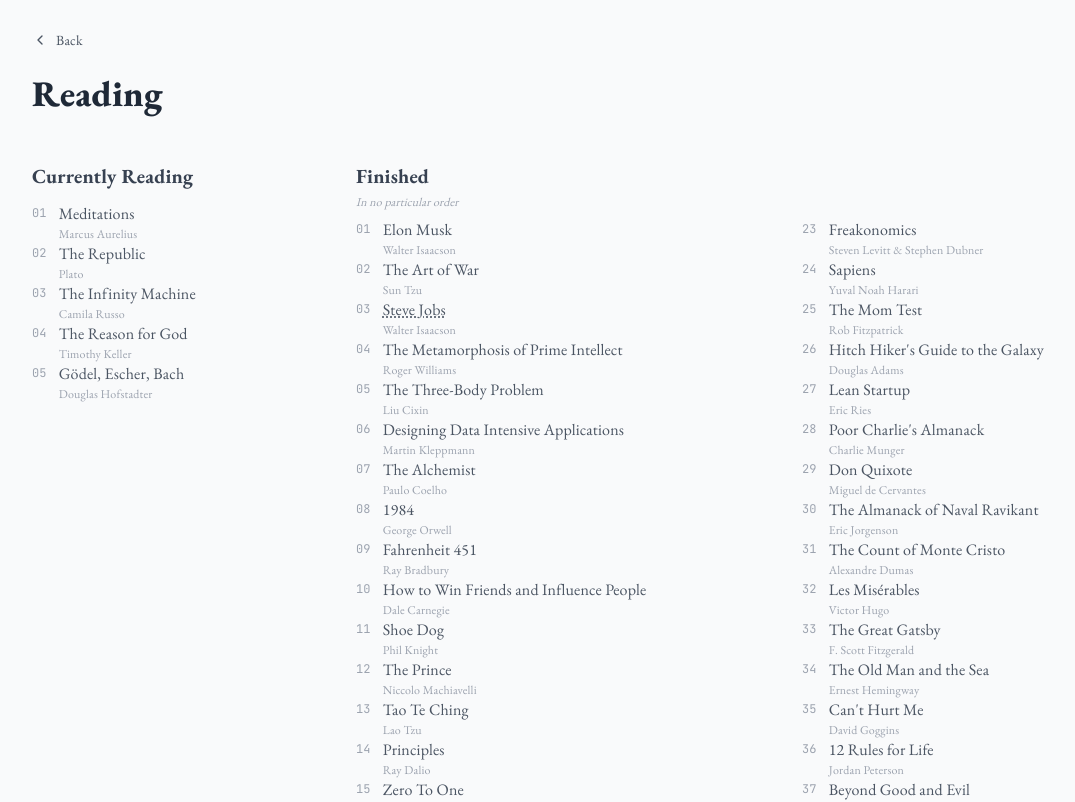
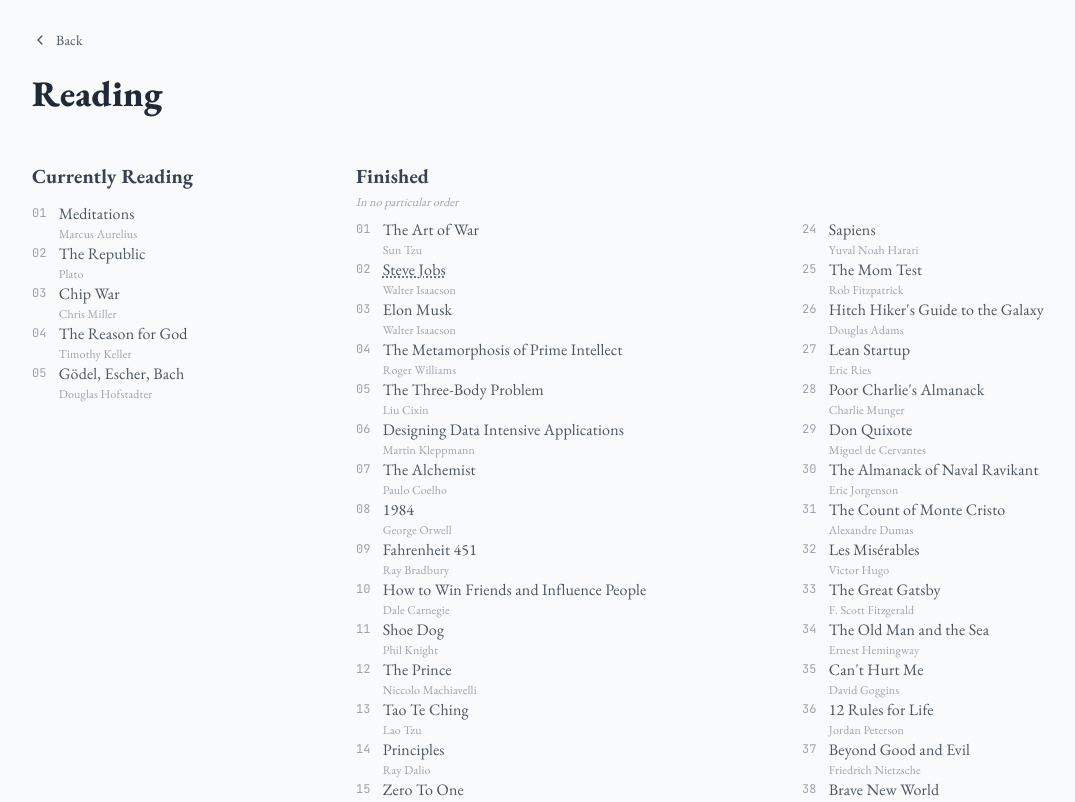
Before and after one commit to DavidBShan/WebsiteV2, a Next.js app: page /reading in a window 1280 px wide. Shown: the top 802 px of the page, without its empty margins (32-1107 px from the left). Built offline with nearby package versions, Linux system fonts and the light colour scheme.

Commit message:
chore: update reading lists - chip war current, infinity machine and elon musk to finished

```diff
--- a/app/reading/page.tsx
+++ b/app/reading/page.tsx
@@ -9,15 +9,15 @@ const THINK_DIFFERENT_AUDIO_URL =
 const currentlyReading = [
   { title: "Meditations", author: "Marcus Aurelius" },
   { title: "The Republic", author: "Plato" },
-  { title: "The Infinity Machine", author: "Camila Russo" },
+  { title: "Chip War", author: "Chris Miller" },
   { title: "The Reason for God", author: "Timothy Keller" },
   { title: "Gödel, Escher, Bach", author: "Douglas Hofstadter" },
 ];
 
 const finished = [
-  { title: "Elon Musk", author: "Walter Isaacson" },
   { title: "The Art of War", author: "Sun Tzu" },
   { title: "Steve Jobs", author: "Walter Isaacson" },
+  { title: "Elon Musk", author: "Walter Isaacson" },
   { title: "The Metamorphosis of Prime Intellect", author: "Roger Williams" },
   { title: "The Three-Body Problem", author: "Liu Cixin" },
   {
@@ -62,6 +62,7 @@ const finished = [
   { title: "The Perks of Being a Wallflower", author: "Stephen Chbosky" },
   { title: "The Book of Five Rings", author: "Miyamoto Musashi" },
   { title: "The Hard Thing About Hard Things", author: "Ben Horowitz" },
+  { title: "The Infinity Machine", author: "Camila Russo" },
 ];
 
 function SteveJobsAudioTitle({ title }: { title: string }) {
```
